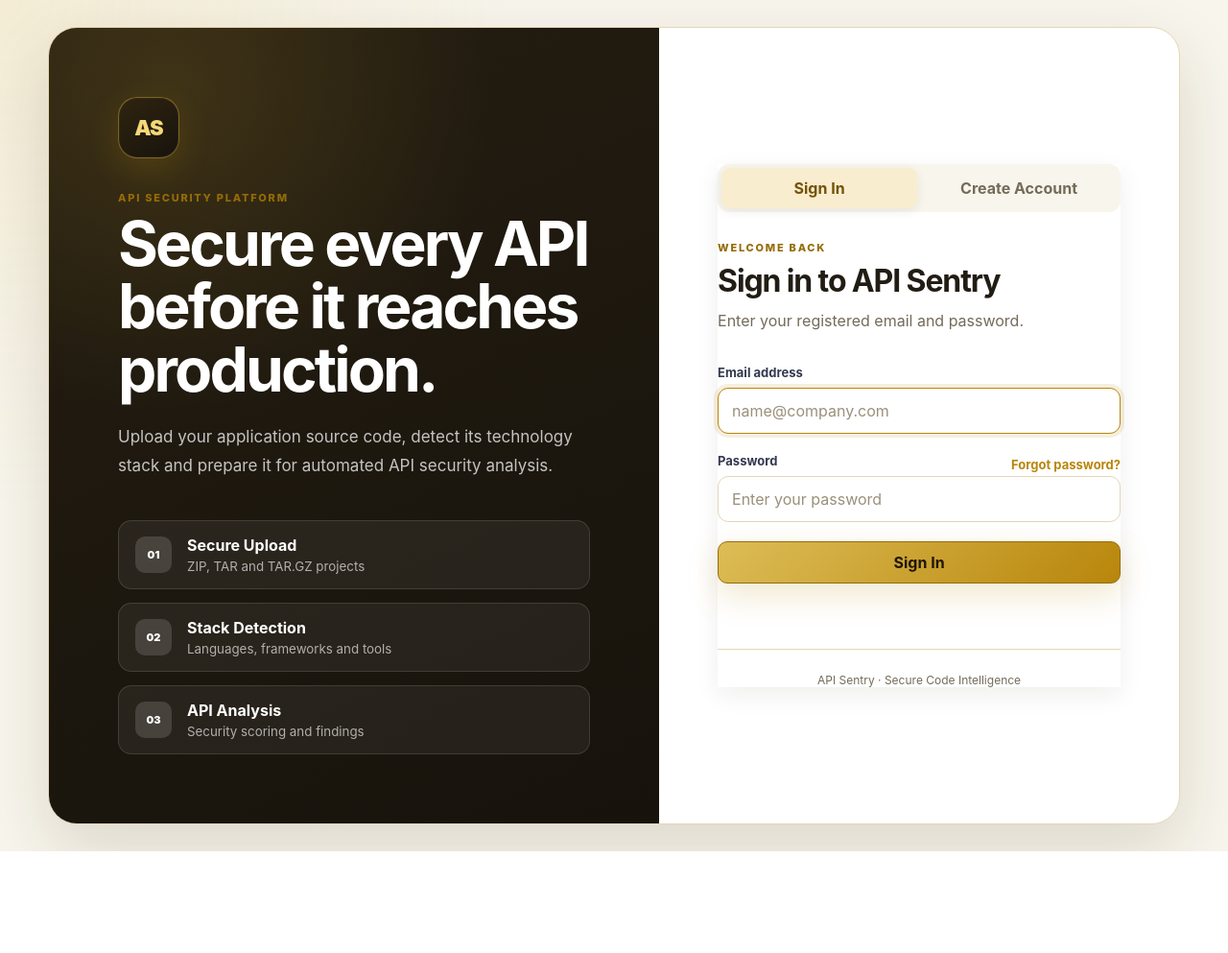
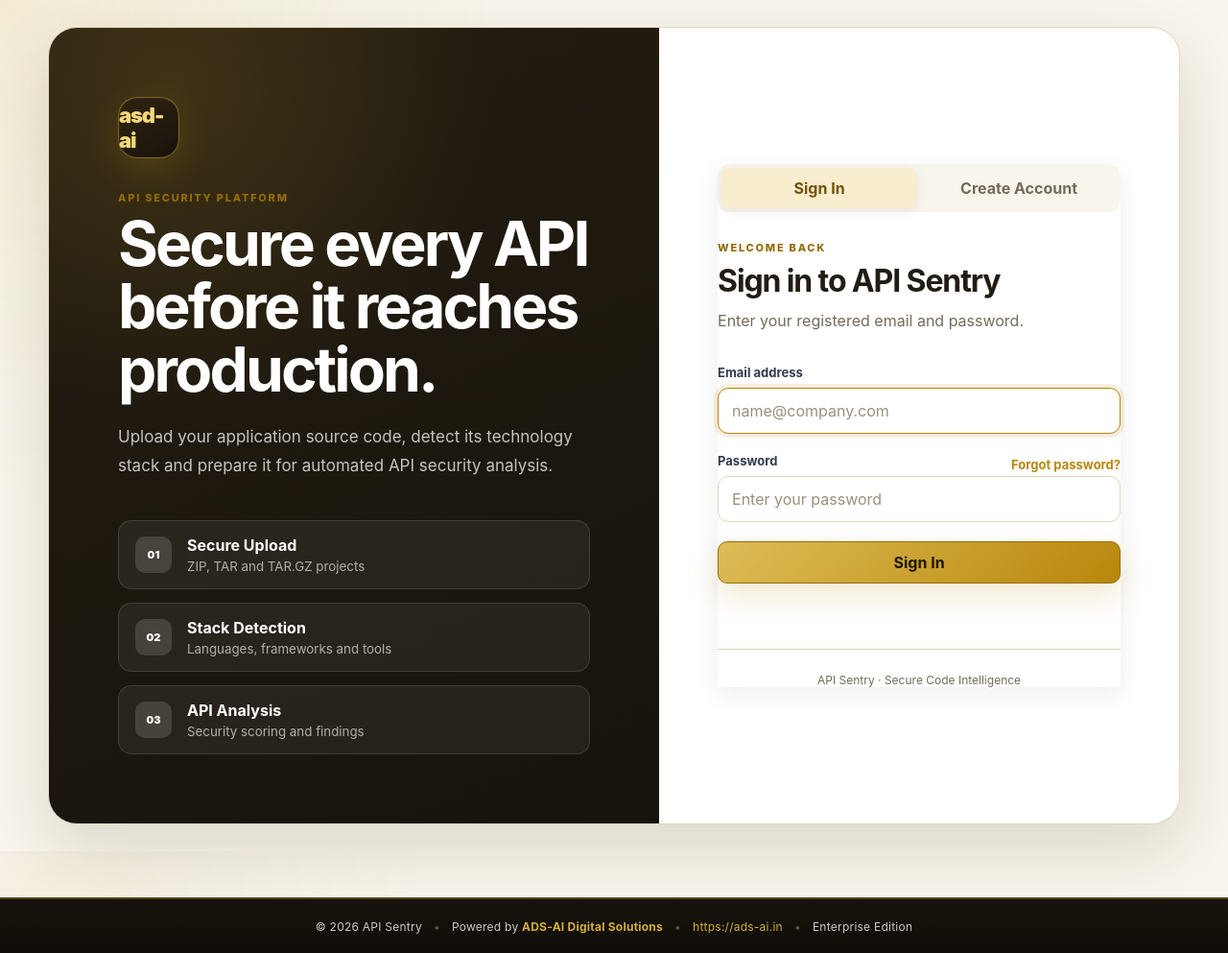
Before and after one commit to jey-kathirvel/apisentry, a Python web app: template app/templates/dashboard/projects.html in a window 1280 px wide. Shown: the whole page at 96% size. Before the commit the page ends 887 px from the top, so only its background shows below. Run offline with Jinja, Linux system fonts and the light colour scheme; the template is opened without the code that fills it, so the values that code supplies are empty.

Commit message:
feat(ui): add enterprise footer

```diff
--- /dev/null
+++ b/app/static/css/luxury-footer.css
@@ -0,0 +1,84 @@
+/*
+=====================================================
+ API Sentry Enterprise Footer
+=====================================================
+*/
+
+.app-footer {
+
+    margin-top: 48px;
+
+    border-top: 2px solid rgba(212,175,55,.35);
+
+    background:
+        linear-gradient(
+            180deg,
+            #17130c,
+            #100d08
+        );
+
+    color: rgba(255,255,255,.78);
+
+    font-size: 12px;
+
+    letter-spacing: .02em;
+
+}
+
+
+.app-footer-inner{
+
+    display:flex;
+
+    justify-content:center;
+
+    align-items:center;
+
+    gap:12px;
+
+    min-height:56px;
+
+    flex-wrap:wrap;
+
+    padding:0 20px;
+
+}
+
+
+.app-footer a{
+
+    color:#d4af37;
+
+    text-decoration:none;
+
+    transition:.2s;
+
+}
+
+.app-footer a:hover{
+
+    color:#f5d978;
+
+    text-decoration:underline;
+
+}
+
+.footer-separator{
+
+    color:rgba(255,255,255,.28);
+
+}
+
+@media (max-width:768px){
+
+    .app-footer-inner{
+
+        padding:14px;
+
+        gap:8px;
+
+        line-height:1.8;
+
+    }
+
+}
--- a/app/templates/dashboard/projects.html
+++ b/app/templates/dashboard/projects.html
@@ -17,6 +17,7 @@
     <link rel="stylesheet" href="/static/css/luxury-theme.css?v=ui001">
     <link rel="stylesheet" href="/static/css/luxury-layout.css?v=ui002">
     <link rel="stylesheet" href="/static/css/luxury-dashboard.css?v=ui003">
+    <link rel="stylesheet" href="/static/css/luxury-footer.css?v=ui004">
 </head>
 
 <body>
@@ -35,7 +36,7 @@
         <section class="auth-brand-panel">
 
             <div class="brand-badge">
-                AS
+                asd-ai
             </div>
 
             <p class="eyebrow">
@@ -914,5 +915,48 @@
 
 <script src="/static/js/project-dashboard.js"></script>
 
+
+<footer class="app-footer">
+    <div class="app-footer-inner">
+
+        <span>
+            © <span id="footerYear"></span> API Sentry
+        </span>
+
+        <span class="footer-separator">•</span>
+
+        <span>
+            Powered by
+            <strong style="color:#d4af37;">
+                ADS-AI Digital Solutions
+            </strong>
+        </span>
+
+        <span class="footer-separator">•</span>
+
+        <a
+            href="https://ads-ai.in"
+            target="_blank"
+            rel="noopener"
+        >
+            https://ads-ai.in
+        </a>
+
+        <span class="footer-separator">•</span>
+
+        <span>
+            Enterprise Edition
+        </span>
+
+    </div>
+</footer>
+
+
+<script>
+document.getElementById("footerYear").textContent =
+new Date().getFullYear();
+</script>
+
 </body>
+
 </html>
```
